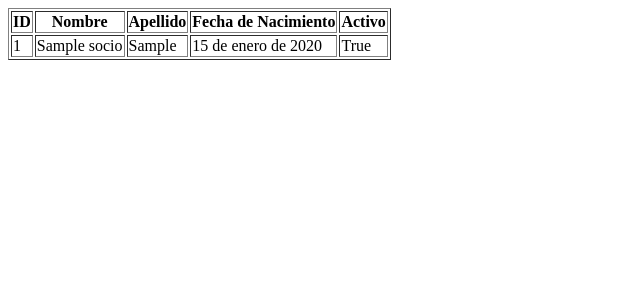
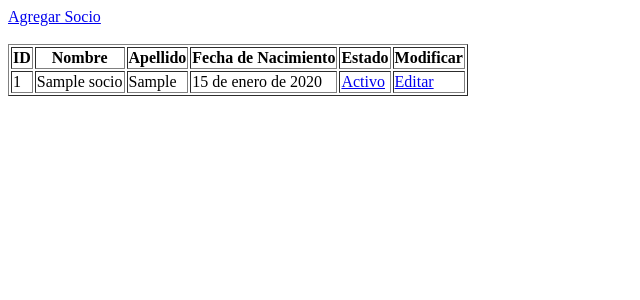
Before and after one commit to Mettralla/WebApp, a Django app: page /biblioteca/socios/listado in a window 1280 px wide. Shown: the top 300 px of the page, without its empty margins (0-640 px from the left). Run offline with Django 4.2, Linux system fonts and the light colour scheme; tables that the repository leaves empty hold one stand-in row (values such as "Sample post").

Commit message:
Linkeo de funcionalidades socios

```diff
--- a/WebApp/biblioteca/templates/biblioteca/socios/listado_socios.html
+++ b/WebApp/biblioteca/templates/biblioteca/socios/listado_socios.html
@@ -7,13 +7,17 @@
     <title>Listado de Socios</title>
 </head>
 <body>
+    <a href="{% url 'crear_socio' %}">Agregar Socio</a>
+    <br><br>
+
     <table border="1">
         <tr>
             <th>ID</th>
             <th>Nombre</th>
             <th>Apellido</th>
             <th>Fecha de Nacimiento</th>
-			<th>Activo</th>
+			<th>Estado</th>
+            <th>Modificar</th>
         </tr>
 
         {% for socio in socios %}
@@ -22,7 +26,16 @@
 				<td>{{socio.nombre}}</td>
 				<td>{{socio.apellido}}</td>
 				<td>{{socio.fecha_nacimiento}}</td>
-                <td>{{socio.activo}}</td>
+                <td>
+                    {% if socio.activo %}
+                        <a href="{% url 'desactivar_socio' socio.id %}">Activo</a>
+                    {% else %}
+                        <a href="{% url 'activar_socio' socio.id %}">Inactivo</a>
+                    {% endif %}
+                </td>
+                <td>
+                    <a href="{% url 'modificar_socio' socio.id %}">Editar</a>
+                </td>
 			</tr>
         {% endfor %}
     </table>
```
